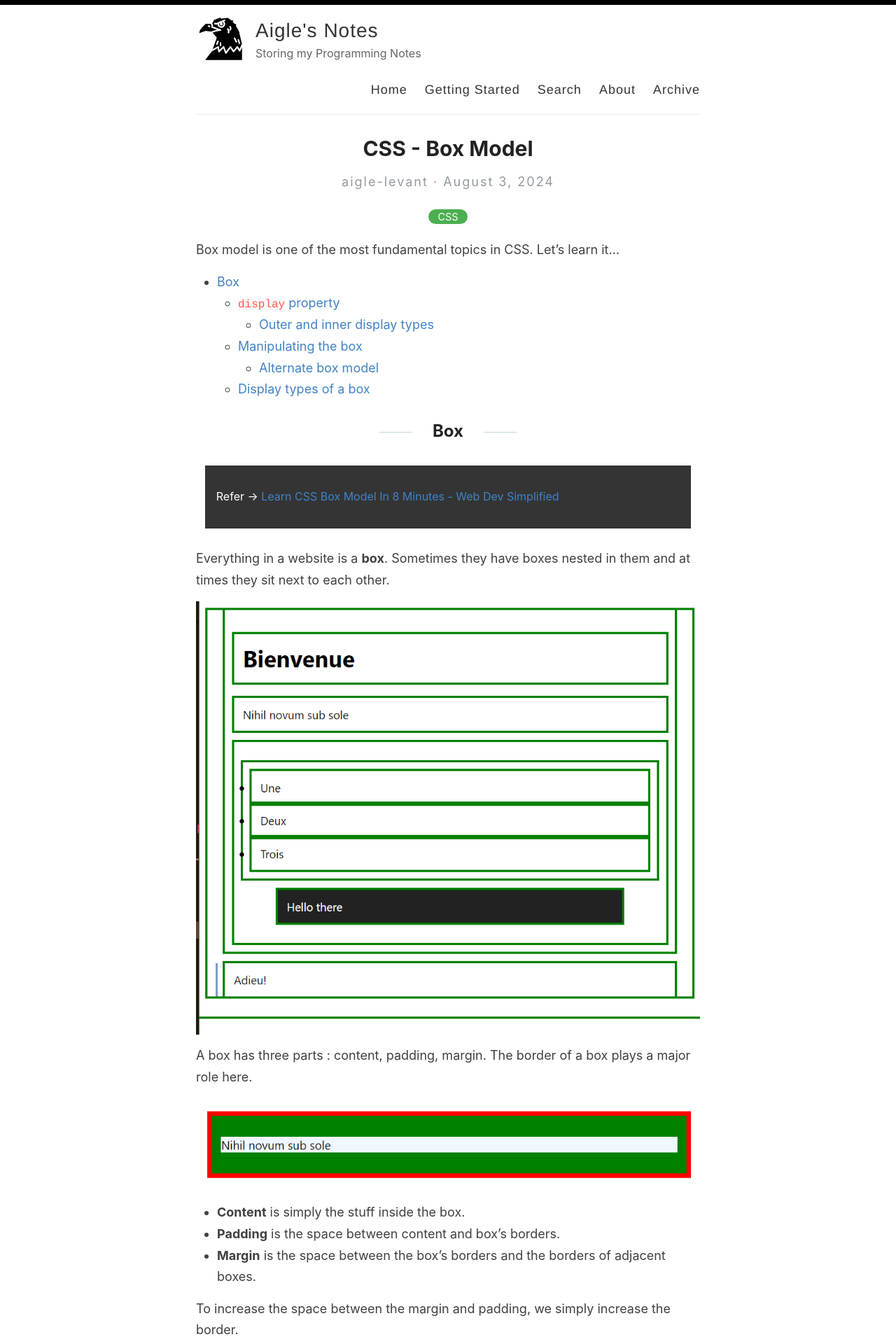
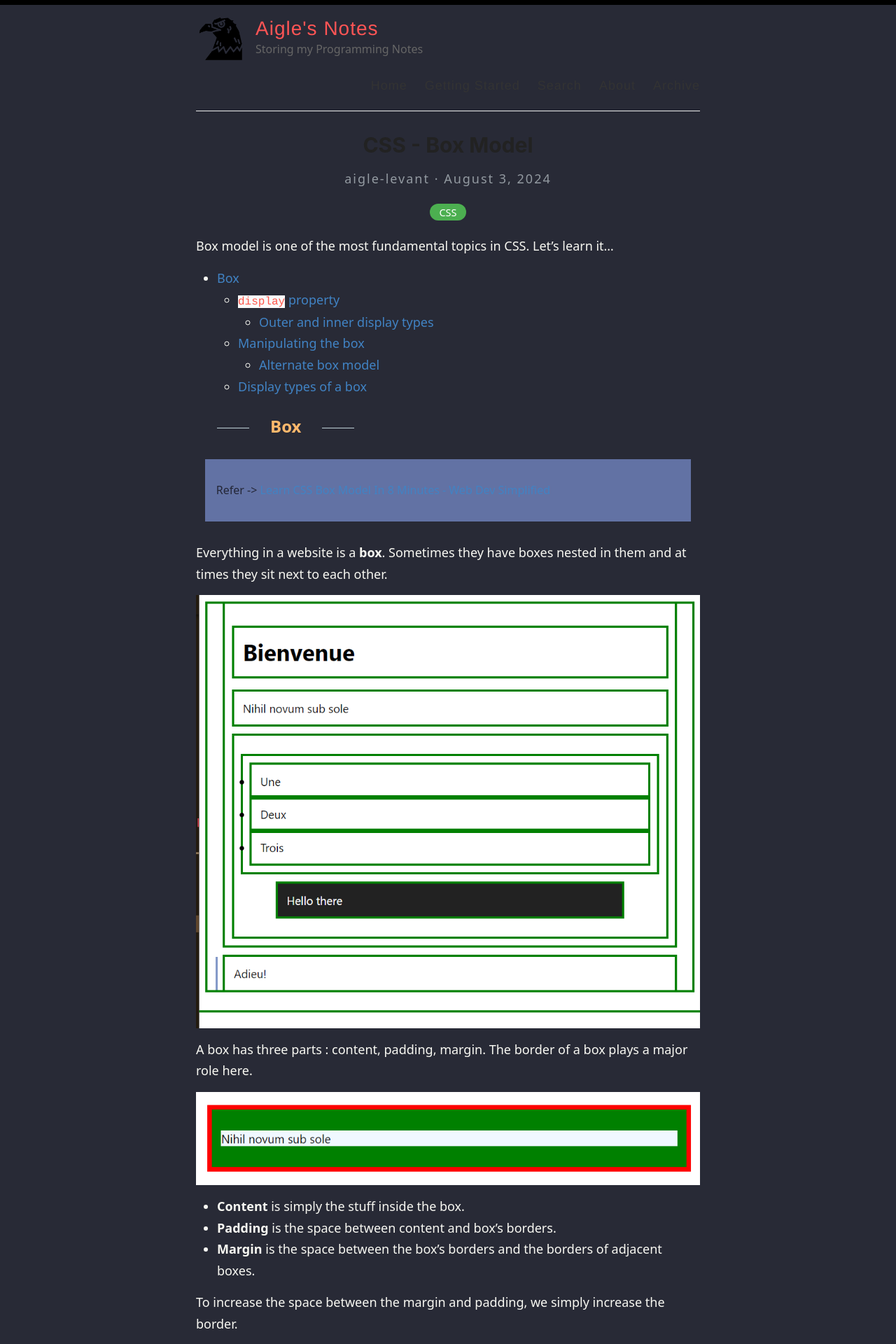
Before and after one commit to aigle-levant/notes-page, a Jekyll site: the page built from _posts/2024-08-03-css-box-model.md, in a window 1280 px wide. Shown: the top 1920 px of the page at 70% size. Built offline with Jekyll 4.4.1, drawn with Linux system fonts in a browser that asks for light colours; some web fonts are replaced.

Commit message:
imported fonts and modified style.scss

```diff
--- a/assets/style.scss
+++ b/assets/style.scss
@@ -8,6 +8,16 @@
 @import "reset";
 @import "variables";
 // Syntax highlighting @import is at the bottom of this file
+
+@font-face {
+  font-family: 'Noto Sans';
+  src: url(..\fonts\NotoSans-Regular.ttf) format('truetype');
+}
+
+@font-face {
+  font-family: 'PlaywriteAR';
+  src: url(..\fonts\PlaywriteAR-Regular.ttf) format('truetype');
+}
 
 /**************/
 /* BASE RULES */
@@ -21,9 +31,9 @@ html {
 }
 
 body {
-  background: #fff;
-  font-family: -system-ui, -apple-system, BlinkMacSystemFont, "Segoe UI", Roboto, Helvetica, Arial, sans-serif, "Apple Color Emoji", "Segoe UI Emoji", "Segoe UI Symbol";
-  color: #404040;
+  background: #282A36;
+  font-family: 'Noto Sans', sans-serif;
+  color: #F8F8F2;
   line-height: 1.7;
   font-weight: 400;
   font-size: 18px;
@@ -38,29 +48,32 @@ body {
 }
 
 h1, h2, h3, h4, h5, h6 {
-  font-family: -system-ui, -apple-system, BlinkMacSystemFont, "Segoe UI", Roboto, Helvetica, Arial, sans-serif, "Apple Color Emoji", "Segoe UI Emoji", "Segoe UI Symbol";
   color: $darkerGray;
-  font-weight: bold;
-
-  line-height: 1.7;
+  font-weight: 650;
+  line-height: 1.5;
   margin: 1em 0 15px;
   padding: 0;
-  text-align: center;
 
   @include mobile {
     line-height: 1.4;
   }
 }
+h2, h3, h4, h5, h6 {
+  font-family: 'Noto Sans';
+}
 
 h1 {
   font-size: 30px;
+  text-align: center;
+  font-family: 'PlaywriteAR', serif;
   a {
-    color: inherit;
+    color: #FF5555;
   }
 }
 
 h2 {
   font-size: 24px;
+  color: #FFB86C;
 }
 
 @media (min-width: 769px){
@@ -77,11 +90,12 @@ h2 {
 
 h3 {
   font-size: 20px;
+  color: #BD93F9;
 }
 
 h4 {
   font-size: 18px;
-  color: #222;
+  color: #8BE9FD;
 }
 
 p {
@@ -378,9 +392,9 @@ nav {
     margin: 1.8em .8em;
     /*border-left: 2px solid $gray;*/
     padding: 1em;
-    color: #ffffff;
+    color: #232636;
     font-size: 16px;
-    background-color: #343434;
+    background-color: #6272A4;
   }
 
   .you-may-like{
```
Also changed, not shown: fonts/NotoSans-Regular.ttf (added), fonts/PlaywriteAR-Regular.ttf (added).
